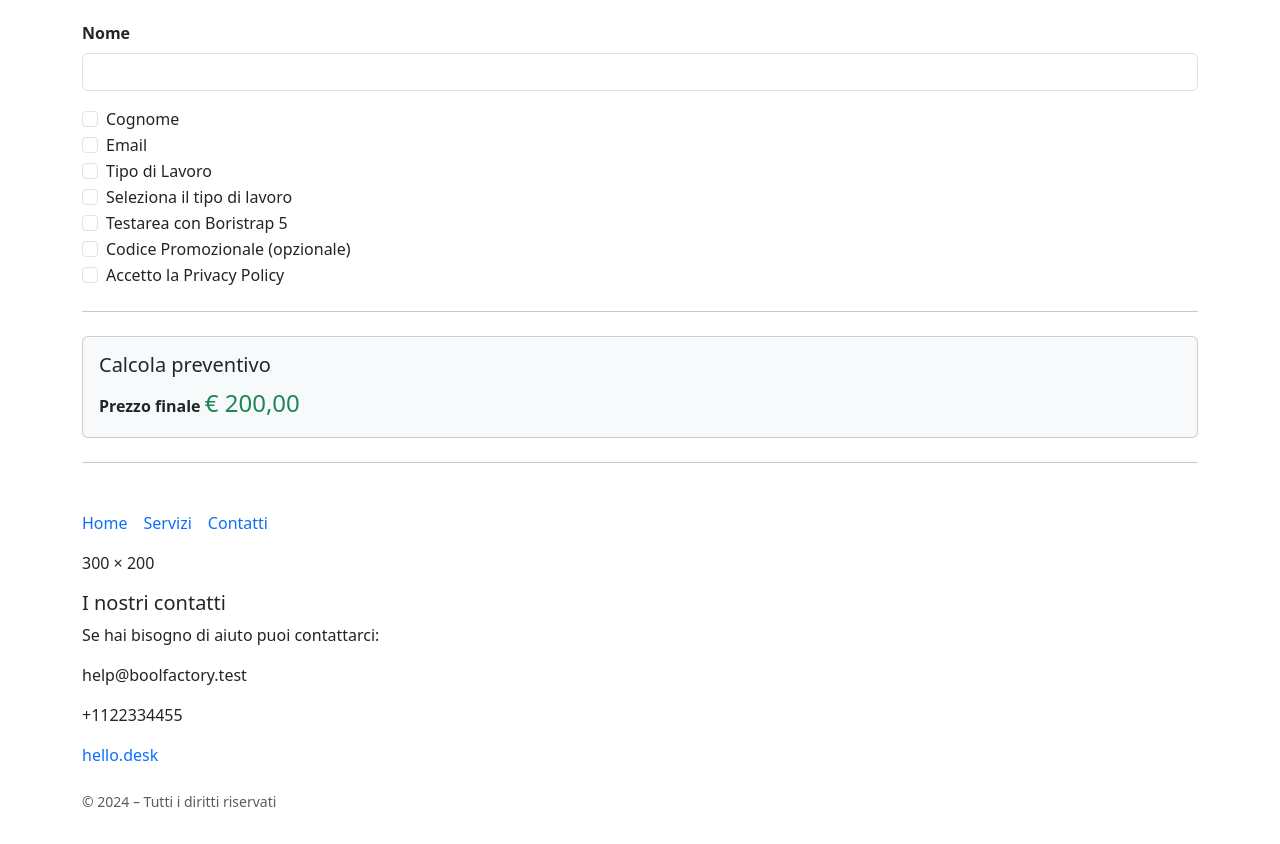
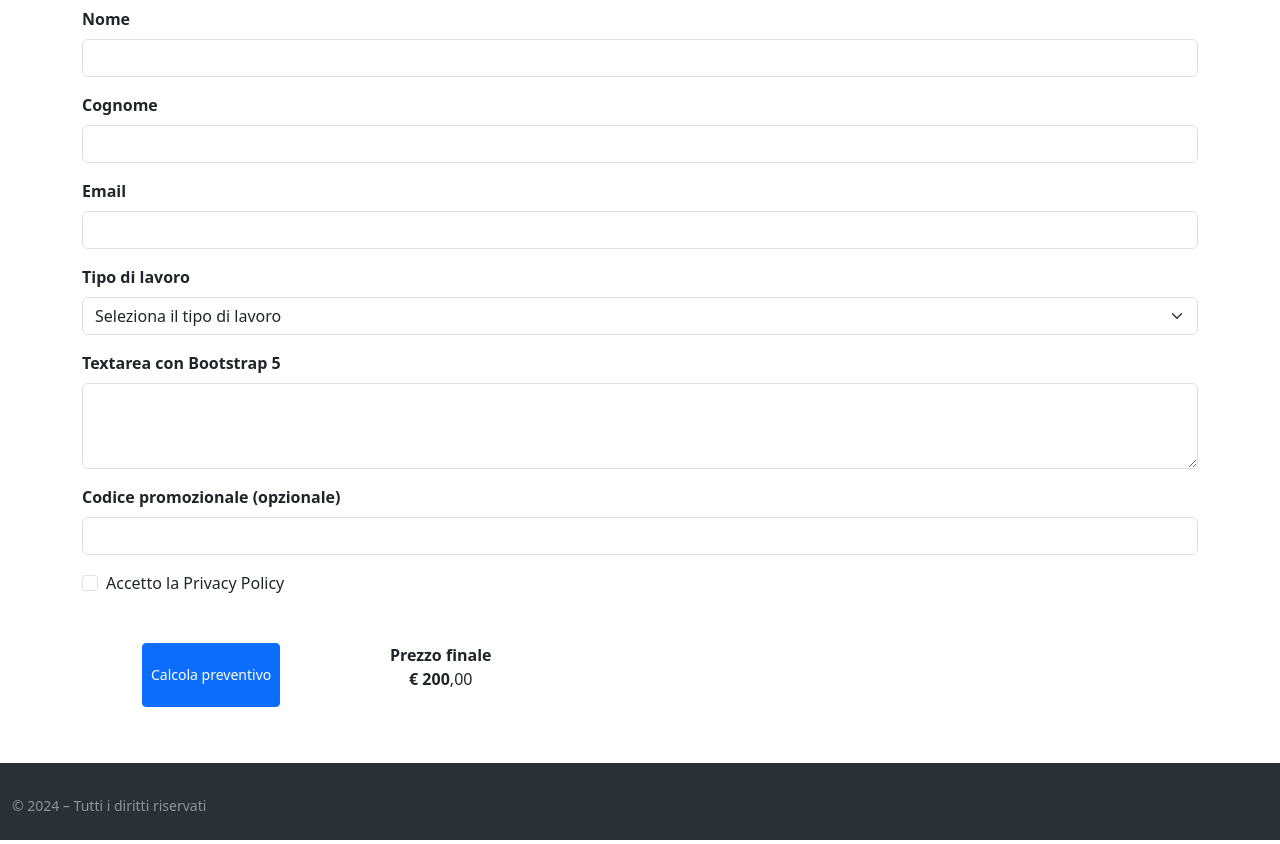
Before and after one commit to TommasoGabellini/bootstrap-preventivo, a plain HTML site: page index.html in a window 1280 px wide. Shown: the part 142-986 px from the top of the page. Drawn offline with nearby package versions, Linux system fonts and the light colour scheme.

Commit message:
feat: struttura quasi finita

```diff
--- a/index.html
+++ b/index.html
@@ -30,11 +30,11 @@
           </div>
         </div>
       </nav>
-      <div class="container my-3">
+      <div class="container my-2">
     <div class="row">
         <div class="col-12">
-            <h4 class="">Richiesta Preventivo</h4>
-            <p class="lead">Compila il form per richiedere un preventivo per i nostri servizi di sviluppo.</p>
+            <h4 class="my-1">Richiesta Preventivo</h4>
+            <p>Compila il form per richiedere un preventivo per i nostri servizi di sviluppo.</p>
 
             <form class="mt-4">
                 <div class="mb-3">
@@ -42,77 +42,80 @@
                     <input type="text" class="form-control">
                 </div>
 
+                <form class="mt-4">
                   <div class="mb-3">
-                    <div class="form-check">
-                        <input class="form-check-input" type="checkbox">
-                        <label class="form-check-label">Cognome</label>
-                    </div>
-                    <div class="form-check">
-                        <input class="form-check-input" type="checkbox">
-                        <label class="form-check-label">Email</label>
-                    </div>
-                    <div class="form-check">
-                        <input class="form-check-input" type="checkbox">
-                        <label class="form-check-label">Tipo di Lavoro</label>
-                    </div>
-                    <div class="form-check">
-                        <input class="form-check-input" type="checkbox">
-                        <label class="form-check-label">Seleziona il tipo di lavoro</label>
-                    </div>
-                    <div class="form-check">
-                        <input class="form-check-input" type="checkbox">
-                        <label class="form-check-label">Testarea con Boristrap 5</label>
-                    </div>
-                    <div class="form-check">
-                        <input class="form-check-input" type="checkbox">
-                        <label class="form-check-label">Codice Promozionale (opzionale)</label>
-                    </div>
-                    <div class="form-check">
-                        <input class="form-check-input" type="checkbox">
-                        <label class="form-check-label">Accetto la Privacy Policy</label>
-                    </div>
+                      <label class="form-label fw-bold">Cognome</label>
+                      <input type="text" class="form-control">
                   </div>
 
-                <hr class="my-4">
-
-                <div class="card bg-light mb-4">
-                    <div class="card-body">
-                        <h3 class="h5 card-title">Calcola preventivo</h3>
-                        <p class="card-text"><strong>Prezzo finale</strong> <span class="fs-4 text-success">€ 200,00</span></p>
-                    </div>
+                  <form class="mt-4">
+                    <div class="mb-3">
+                        <label class="form-label fw-bold">Email</label>
+                        <input type="text" class="form-control">
                     </div>
 
-                <hr class="my-4">
+                    <label class="form-label fw-bold">Tipo di lavoro</label>
+                    <select class="form-select" aria-label="Default select example">
+                      <option selected>Seleziona il tipo di lavoro</option>
+                      <option value="1">Mematore</option>
+                      <option value="2">Funambolo su spaghetti scotti</option>
+                      <option value="3">Leccatore di francobolli</option>
+                    </select>
 
-                <div class="footer mt-5">
-                    <div class="d-flex gap-3 mb-3">
-                        <a href="#" class="text-decoration-none">Home</a>
-                        <a href="#" class="text-decoration-none">Servizi</a>
-                        <a href="#" class="text-decoration-none">Contatti</a>
+
+                    <div class="my-3">
+                      <label class="form-label fw-bold">Textarea con Bootstrap 5</label>
+                      <textarea class="form-control" id="exampleFormControlTextarea1" rows="3"></textarea>
                     </div>
 
+                    <form class="mt-4">
                       <div class="mb-3">
-                        <p>300 × 200</p>
+                          <label class="form-label fw-bold">Codice promozionale (opzionale)</label>
+                          <input type="text" class="form-control">
                       </div>
 
-                    <div class="contact-info">
-                        <h3 class="h5">I nostri contatti</h3>
-                        <p>Se hai bisogno di aiuto puoi contattarci:</p>
-                        <p>help@boolfactory.test</p>
-                        <p>+1122334455</p>
-                        <p><a href="https://boolfactory.test.com/" class="text-decoration-none">hello.desk</a></p>
+                      <div class="col-12">
+                        <div class="form-check">
+                          <input class="form-check-input" type="checkbox" value="" id="invalidCheck" required>
+                          <label class="form-check-label" for="invalidCheck">Accetto la Privacy Policy</label>
+
+                        </div>
+                        <div class="container-fluid ">
+                         <div class="col-md-6 m-5 d-flex">
+                          <button class="btn btn-primary btn-sm" type="submit">Calcola preventivo</button>
+
+                          <div class="col-md-6 mx-4">
+                           <p class="container-fluid text-center"><strong>Prezzo finale </strong><br
+                           class="container-fluid text-center"><strong>€ 200</strong>,00</p>
                           </div>
 
-                    <div class="mt-4 text-muted small">
-                        <p>© 2024 – Tutti i diritti riservati</p>
                          </div>
+
+                       </div>
+
+
+
+
+
+
+
+
+
+
                 </div>
             </form>
         </div>
     </div>
 </div>
+                <div class="footer">
+                  <nav class="navbar navbar-expand-lg bg-body-tertiary" data-bs-theme="dark">
+                    <div class="container-fluid col-12">
+                        <div class="mt-4 text-muted small">
+                         <p class="">© 2024 – Tutti i diritti riservati</p>
+                        </div>
+                    </div>
+                  </div>
 
-    <!-- Bootstrap 5 JS Bundle with Popper -->
     <script src="https://cdn.jsdelivr.net/npm/bootstrap@5.3.0/dist/js/bootstrap.bundle.min.js"></script>
 </body>
 </html>
```
Lines whose indentation alone changed are shown as unchanged.
